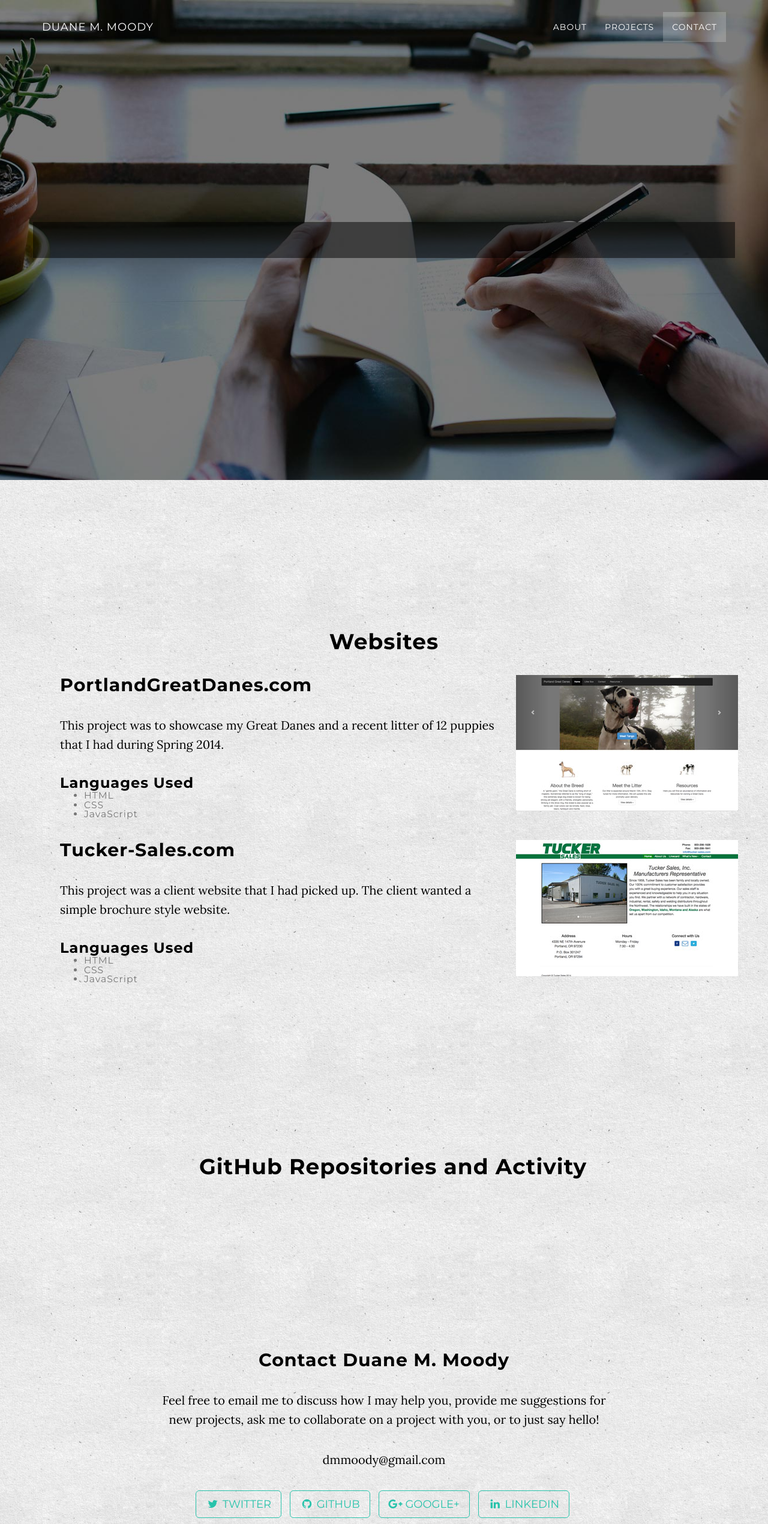
After one commit to dmmoody-graveyard/moodycode, a Django app: template templates/projects.html in a window 1280 px wide. The commit adds this page. Shown: the whole page at 60% size. Run offline with Django 3.2, Linux system fonts and the light colour scheme; the template is opened without the code that fills it, so the values that code supplies are empty; some libraries are stand-ins or nearby versions.

Commit message:
added projects page

```diff
--- a/moodycode/urls.py
+++ b/moodycode/urls.py
@@ -9,5 +9,6 @@ urlpatterns = patterns('',
     url(r'^$', 'dmmoody.views.home', name="home"),
     url(r"^badges", 'dmmoody.views.badges', name="badges"),
     url(r"^about", 'dmmoody.views.about', name="about"),
+    url(r"^projects", 'dmmoody.views.projects', name="projects"),
     url(r'^admin/', include(admin.site.urls)),
 )
--- a/templates/index.html
+++ b/templates/index.html
@@ -7,7 +7,7 @@
     <meta name="description" content="">
     <meta name="author" content="">
 
-    <title>MoodyCo.de</title>
+    <title>MoodyCo.de | Duane M. Moody</title>
 
     <!-- Google Analytics -->
     <script>
--- /dev/null
+++ b/templates/projects.html
@@ -0,0 +1,179 @@
+<!DOCTYPE html>
+<html lang="en" xmlns="http://www.w3.org/1999/html">
+
+<head>
+    <meta charset="utf-8">
+    <meta name="viewport" content="width=device-width, initial-scale=1.0">
+    <meta name="description" content="">
+    <meta name="author" content="">
+
+    <title>MoodyCo.de | Duane M. Moody</title>
+
+    <!-- Google Analytics -->
+    <script>
+        (function(i,s,o,g,r,a,m){i['GoogleAnalyticsObject']=r;i[r]=i[r]||function(){
+        (i[r].q=i[r].q||[]).push(arguments)},i[r].l=1*new Date();a=s.createElement(o),
+        m=s.getElementsByTagName(o)[0];a.async=1;a.src=g;m.parentNode.insertBefore(a,m)
+        })(window,document,'script','//www.google-analytics.com/analytics.js','ga');
+
+        ga('create', 'UA-45529500-1', 'auto');
+        ga('send', 'pageview');
+
+    </script>
+
+    <!-- Bootstrap Core CSS -->
+    <link href="http://netdna.bootstrapcdn.com/bootstrap/3.0.3/css/bootstrap.min.css" rel="stylesheet" type="text/css">
+
+    <!-- Fonts -->
+    <link href="http://netdna.bootstrapcdn.com/font-awesome/4.0.3/css/font-awesome.min.css" rel="stylesheet" type="text/css">
+    <link href='http://fonts.googleapis.com/css?family=Lora:400,700,400italic,700italic' rel='stylesheet' type='text/css'>
+    <link href='http://fonts.googleapis.com/css?family=Montserrat:400,700' rel='stylesheet' type='text/css'>
+
+    <!-- Custom Theme CSS -->
+    {% load staticfiles %}
+    <link href="{% static "css/about.css" %}" rel="stylesheet">
+
+</head>
+
+<body id="page-top" data-spy="scroll" data-target=".navbar-custom">
+    <nav class="navbar navbar-custom navbar-fixed-top" role="navigation">
+        <div class="container">
+            <div class="navbar-header page-scroll">
+                <button type="button" class="navbar-toggle" data-toggle="collapse" data-target=".navbar-main-collapse">
+                    <i class="fa fa-bars"></i>
+                </button>
+                <a class="navbar-brand" href="/">
+                    <span class="light">Duane M. Moody</span>
+                </a>
+            </div>
+
+            <!-- Collect the nav links, forms, and other content for toggling -->
+            <div class="collapse navbar-collapse navbar-right navbar-main-collapse">
+                <ul class="nav navbar-nav">
+                    <!-- Hidden li included to remove active class from about link when scrolled up past about section -->
+                    <li class="hidden">
+                        <a href="#page-top"></a>
+                    </li>
+                    <li class="page-scroll">
+                        <a href="/about" class="active">About</a>
+                    </li>
+                    <li class="page-scroll">
+                        <a href="/projects">Projects</a>
+                    </li>
+                    <li class="page-scroll">
+                        <a href="#contact">Contact</a>
+                    </li>
+                </ul>
+            </div>
+            <!-- /.navbar-collapse -->
+        </div>
+        <!-- /.container -->
+    </nav>
+
+    <section class="intro">
+        <div class="intro-body">
+            <div class="container">
+                <div class="row intro-background ">
+                    <div class="col-md-8 col-md-offset-2">
+                        <p></p>
+                    </div>
+                </div>
+            </div>
+        </div>
+    </section>
+
+    <section class="container content-section">
+        <section id="Activity">
+            <h1 class="text-center">Websites</h1>
+        </section>
+        <div class="container">
+            <section class="col-lg-8">
+                <h2>PortlandGreatDanes.com</h2>
+                <p>This project was to showcase my Great Danes and a recent litter of 12 puppies that I had during Spring 2014.</p>
+                <h3>
+                    Languages Used<small>
+                    <ul>
+                        <li>HTML</li>
+                        <li>CSS</li>
+                        <li>JavaScript</li>
+                    </ul></small>
+                </h3>
+            </section>
+            <section class="col-lg-4">
+                <img src="{% static "img/portlandgreatdanes.jpg" %}" alt="Portland Great Danes Website">
+            </section>
+
+        </div>
+
+        <div class="container">
+            <section class="col-lg-8">
+                <h2>Tucker-Sales.com</h2>
+                <p>This project was a client website that I had picked up.  The client wanted a simple brochure style website.</p>
+                <h3>
+                    Languages Used<small>
+                    <ul>
+                        <li>HTML</li>
+                        <li>CSS</li>
+                        <li>JavaScript</li>
+                    </ul></small>
+                </h3>
+            </section>
+            <section class="col-lg-4">
+                <img src="{% static "img/tuckersales.jpg" %}" alt="Portland Great Danes Website">
+            </section>
+
+        </div>
+
+        <div class="container content-section">
+            <section id="Activity">
+                <h1 class="text-center">GitHub Repositories and Activity</h1>
+            </section>
+
+            <section id="github">
+                    <ul class="list-unstyled">
+                    {% for repos in github_data %}
+                        <li class=""><h3>{{ repos.name }} <small class="">{{ repos.language }}</small></h3>
+                            <ul class="list-unstyled">
+                                <li><p>{{ repos.description }}</p></li>
+                            </ul>
+                        </li><hr>
+                    {% endfor %}
+                    </ul>
+            </section>
+
+
+    </section>
+    </div>
+    <div>
+        <section id="contact" class="container content-section text-center">
+            <div class="row">
+                <div class="col-lg-8 col-lg-offset-2">
+                    <h2>Contact Duane M. Moody</h2>
+                    <p>Feel free to email me to discuss how I may help you, provide me suggestions for new projects, ask me to collaborate on a project with you, or to just say hello!</p>
+                    <p>dmmoody@gmail.com</p>
+                    <ul class="list-inline banner-social-buttons">
+                        <li><a href="https://twitter.com/duanemmoody" class="btn btn-default btn-lg" target="_blank"><i class="fa fa-twitter fa-fw"></i> <span class="network-name">Twitter</span></a>
+                        </li>
+                        <li><a href="https://github.com/dmmoody" class="btn btn-default btn-lg" target="_blank"><i class="fa fa-github fa-fw"></i> <span class="network-name">Github</span></a>
+                        </li>
+                        <li><a href="https://plus.google.com/+DuaneMoody" class="btn btn-default btn-lg" target="_blank"><i class="fa fa-google-plus fa-fw"></i> <span class="network-name">Google+</span></a>
+                        </li>
+                        <li><a href="https://linkedin.com/in/dmmoody" class="btn btn-default btn-lg" target="_blank"><i class="fa fa-linkedin fa-fw"></i> <span class="network-name">LinkedIn</span></a>
+                        </li>
+                    </ul>
+                </div>
+            </div>
+        </section>
+    </div>
+
+    <!-- Core JavaScript Files -->
+    <script src="https://ajax.googleapis.com/ajax/libs/jquery/1.10.2/jquery.min.js"></script>
+    <script src="http://netdna.bootstrapcdn.com/bootstrap/3.0.3/js/bootstrap.min.js"></script>
+    <script src="http://cdnjs.cloudflare.com/ajax/libs/jquery-easing/1.3/jquery.easing.min.js"></script>
+
+    <!-- Custom Theme JavaScript -->
+    <script src="{% static "js/about-page.js" %}"></script>
+
+</body>
+
+</html>
```
Also changed, not shown: dmmoody/views.py (+5 -4 lines), templates/about.html (+2 -11 lines), static/img/portlandgreatdanes.jpg (added), static/img/tuckersales.jpg (added).
